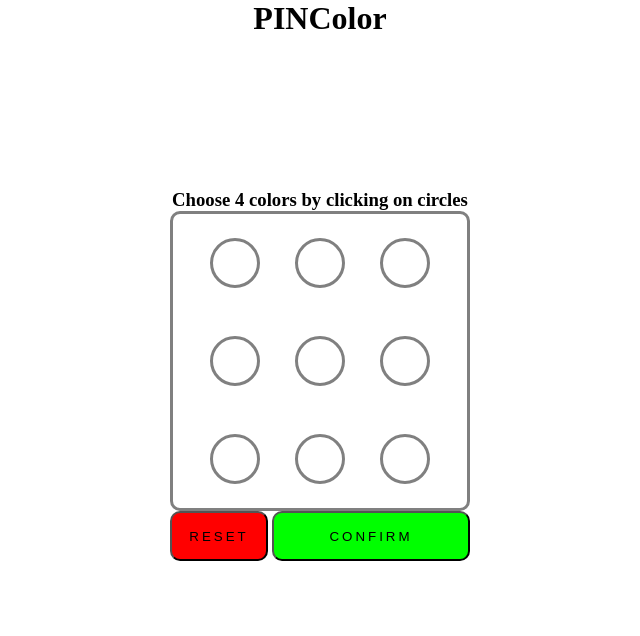
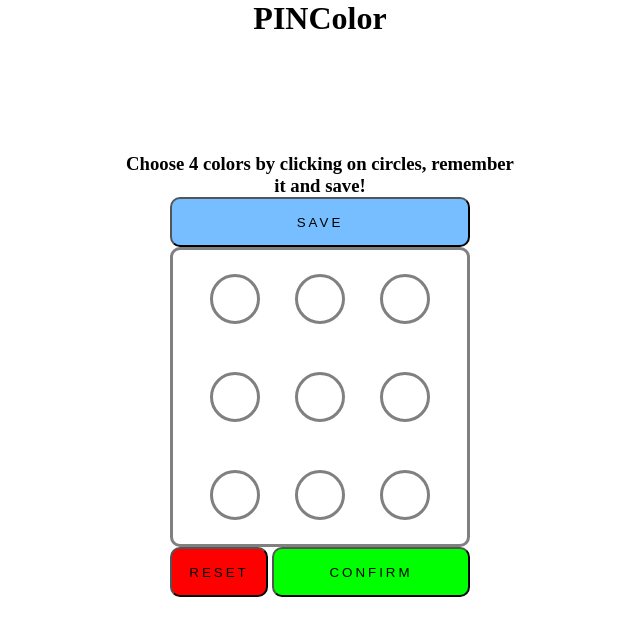
Before and after one commit to DenisB7/pincolor, a React (Create React App) app: page / in a window 1280 px wide. Shown: the top 636 px of the page, without its empty margins (320-960 px from the left). Built offline with nearby package versions, Linux system fonts and the light colour scheme.

Commit message:
Add save button

```diff
--- a/src/App.js
+++ b/src/App.js
@@ -23,7 +23,7 @@ function Board({ history, onUserCircleClick, onUserResetClick, onUserConfirmClic
       let updatedHistory = history.slice();
       updatedHistory[circle] = handleColors[history[circle]];
       onUserCircleClick(circle, updatedHistory);
-      document.getElementById("message-to-user").textContent = "Choose 4 colors by clicking on circles";
+      document.getElementById("message-to-user").textContent = "Choose 4 colors by clicking on circles, remember it and save!";
     } else {
       document.getElementById("message-to-user").textContent = "You are permitted to choose only 4!";
     }
@@ -53,7 +53,7 @@ function Board({ history, onUserCircleClick, onUserResetClick, onUserConfirmClic
         {board}
       </div>
       <div className="buttons">
-        <button className="reset" onClick={() => onUserResetClick()}>reset</button>
+        <button className="reset" onClick={onUserResetClick}>reset</button>
         <button className="confirm" onClick={() => onUserConfirmClick(history)}>confirm</button>
       </div>
     </>
@@ -64,13 +64,18 @@ function Board({ history, onUserCircleClick, onUserResetClick, onUserConfirmClic
 export default function Pin() {
   const [history, setHistory] = useState(Array(10).fill("#FFFFFF"));
 
+  function handleUserClickOnSave() {
+    setHistory(Array(10).fill("#FFFFFF"));
+    document.getElementById("message-to-user").textContent = "Great! Please enter your PINColor code and click CONFIRM button!";
+  };
+
   function handleUserClickOnCircles(circle, updatedHistory) {
     setHistory(updatedHistory);
   };
 
   function handleUserClickOnReset() {
     setHistory(Array(10).fill("#FFFFFF"));
-    document.getElementById("message-to-user").textContent = "Choose 4 colors by clicking on circles";
+    document.getElementById("message-to-user").textContent = "Choose 4 colors by clicking on circles, remember it and save!";
   };
 
   function handleUserClickOnConfirm(updatedHistory) {
@@ -79,7 +84,10 @@ export default function Pin() {
 
   return (
     <div className="main-block">
-      <h3 id="message-to-user">Choose 4 colors by clicking on circles</h3>
+      <h3 id="message-to-user">Choose 4 colors by clicking on circles, remember it and save!</h3>
+      <div className="button-save">
+        <button className="save" onClick={handleUserClickOnSave}>save</button>
+      </div>
       <Board
         history={history}
         onUserCircleClick={handleUserClickOnCircles}
--- a/src/styles.css
+++ b/src/styles.css
@@ -52,6 +52,21 @@ div.row {
     width: 40%;
 }
 
+div.button-save {
+    text-align: center;
+}
+
+button.save {
+    width: 300px;
+    height: 50px;
+    max-width: 100%;
+    max-height: 100%;
+    border-radius: 10px;
+    text-transform: uppercase;
+    letter-spacing: 3px;
+    background-color: #76beff;
+}
+
 button.circle {
     border: solid #808080;
     border-radius: 50%;
```
